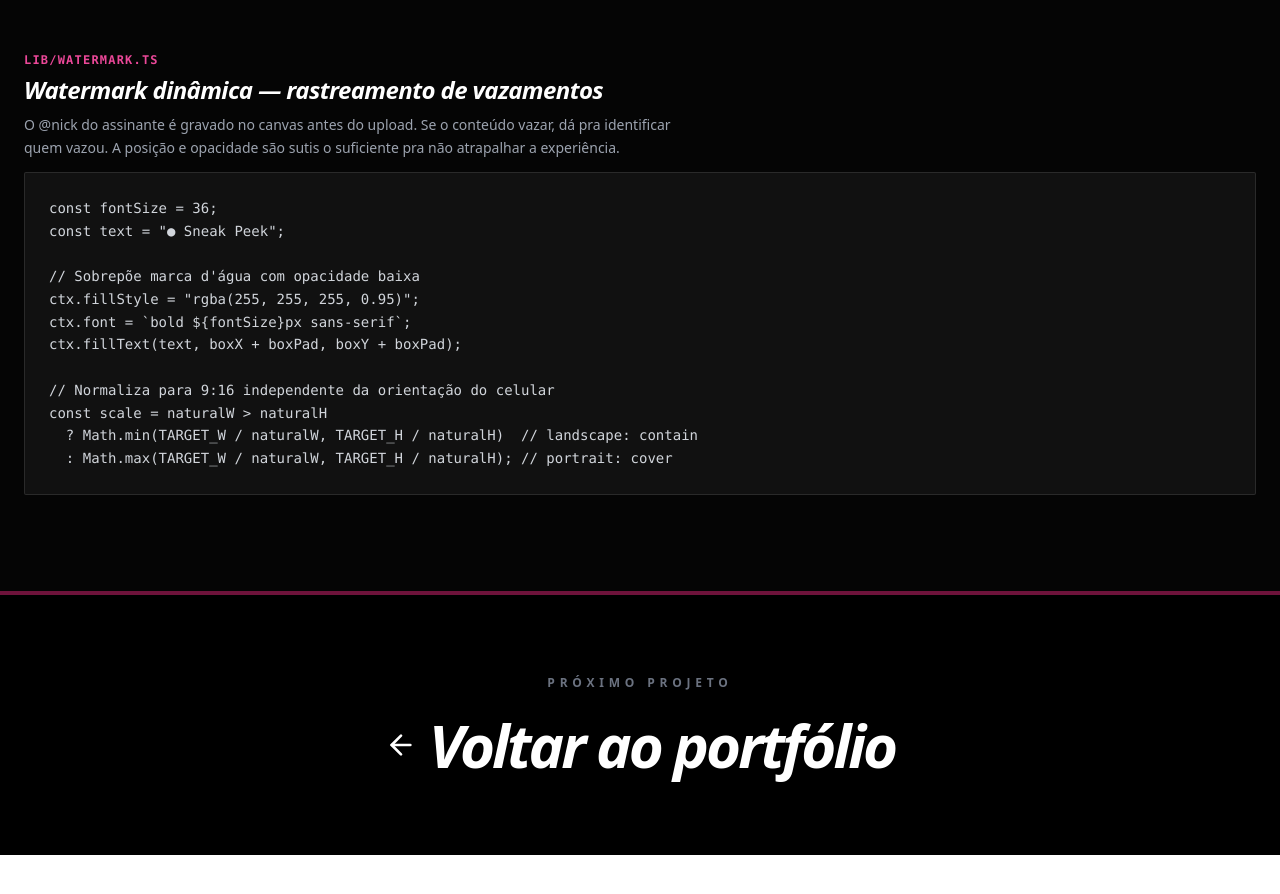
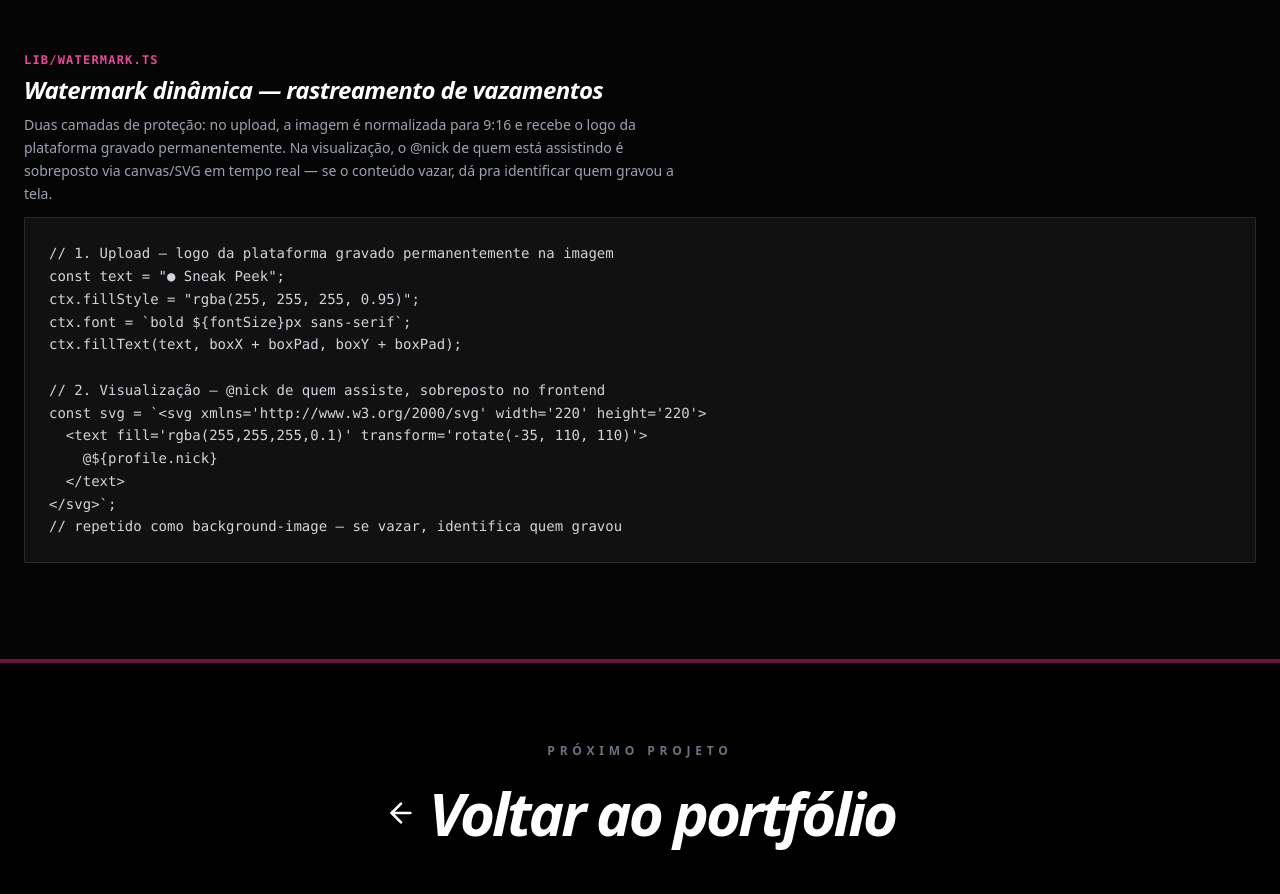
Before and after one commit to BrunoFaria93/portfolio-bruno, a React (Vite) app: page /projeto/sneakpeek in a window 1280 px wide. Shown: the part 5914-6808 px from the top of the page. Before the commit the page ends 6769 px from the top, so only its background shows below. Built offline with nearby package versions, Linux system fonts and the light colour scheme.

Commit message:
fix code part sneakpeek

```diff
--- a/src/pages/ProjectSneakPeek.jsx
+++ b/src/pages/ProjectSneakPeek.jsx
@@ -262,20 +262,21 @@ export async function getPrivateSignedUrl(key: string) {
         filename: "lib/watermark.ts",
         explanation:
           language === "pt"
-            ? "O @nick do assinante é gravado no canvas antes do upload. Se o conteúdo vazar, dá pra identificar quem vazou. A posição e opacidade são sutis o suficiente pra não atrapalhar a experiência."
-            : "The subscriber's @nick is embedded in the canvas before upload. If the content leaks, it's possible to identify who leaked it. The position and opacity are subtle enough not to interfere with the experience.",
-        code: `const fontSize = 36;
+            ? "Duas camadas de proteção: no upload, a imagem é normalizada para 9:16 e recebe o logo da plataforma gravado permanentemente. Na visualização, o @nick de quem está assistindo é sobreposto via canvas/SVG em tempo real — se o conteúdo vazar, dá pra identificar quem gravou a tela."
+            : "Two protection layers: on upload, the image is normalized to 9:16 and gets the platform logo permanently embedded. At view time, the @nick of whoever is watching is overlaid via canvas/SVG in real time — if content leaks, you can identify who screen-recorded it.",
+        code: `// 1. Upload — logo da plataforma gravado permanentemente na imagem
 const text = "● Sneak Peek";
-
-// Sobrepõe marca d'água com opacidade baixa
 ctx.fillStyle = "rgba(255, 255, 255, 0.95)";
 ctx.font = \`bold \${fontSize}px sans-serif\`;
 ctx.fillText(text, boxX + boxPad, boxY + boxPad);
 
-// Normaliza para 9:16 independente da orientação do celular
-const scale = naturalW > naturalH
-  ? Math.min(TARGET_W / naturalW, TARGET_H / naturalH)  // landscape: contain
-  : Math.max(TARGET_W / naturalW, TARGET_H / naturalH); // portrait: cover`,
+// 2. Visualização — @nick de quem assiste, sobreposto no frontend
+const svg = \`<svg xmlns='http://www.w3.org/2000/svg' width='220' height='220'>
+  <text fill='rgba(255,255,255,0.1)' transform='rotate(-35, 110, 110)'>
+    @\${profile.nick}
+  </text>
+</svg>\`;
+// repetido como background-image — se vazar, identifica quem gravou`,
       },
     ],
     stack: [
```
